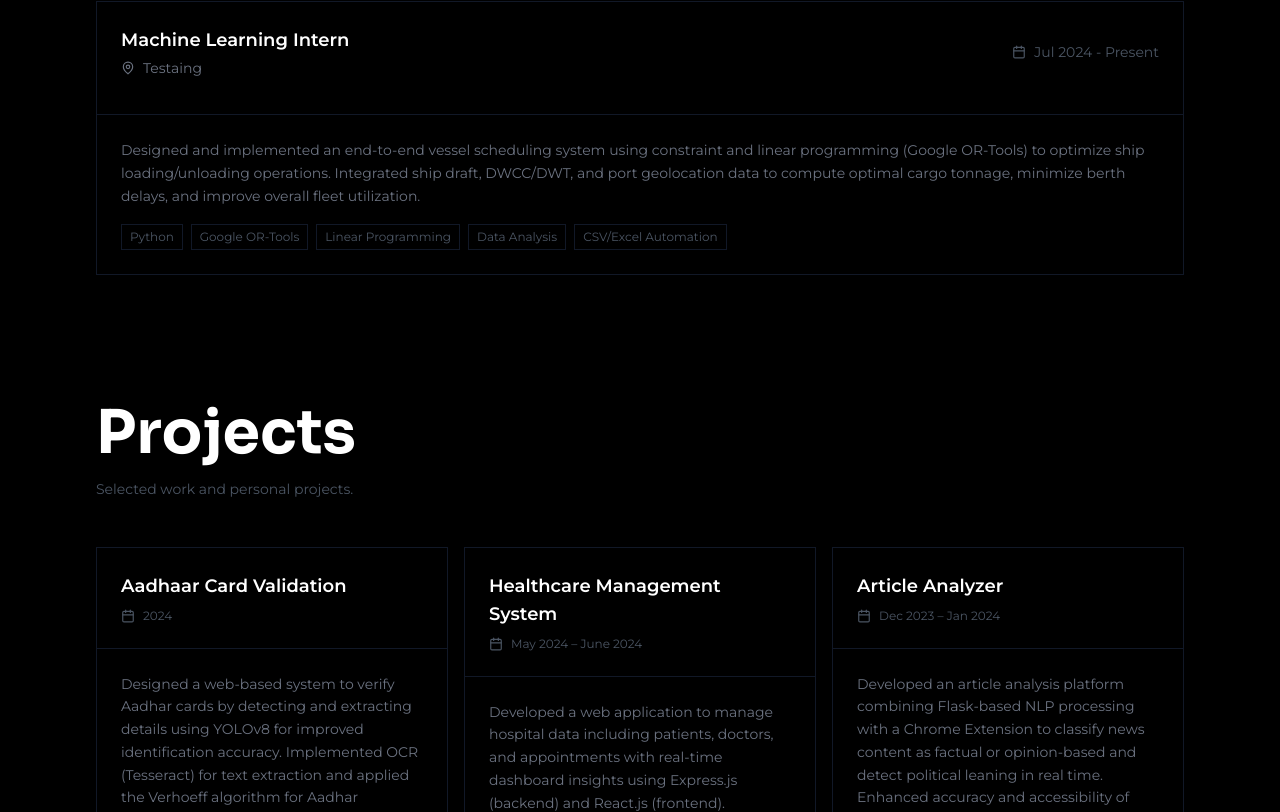
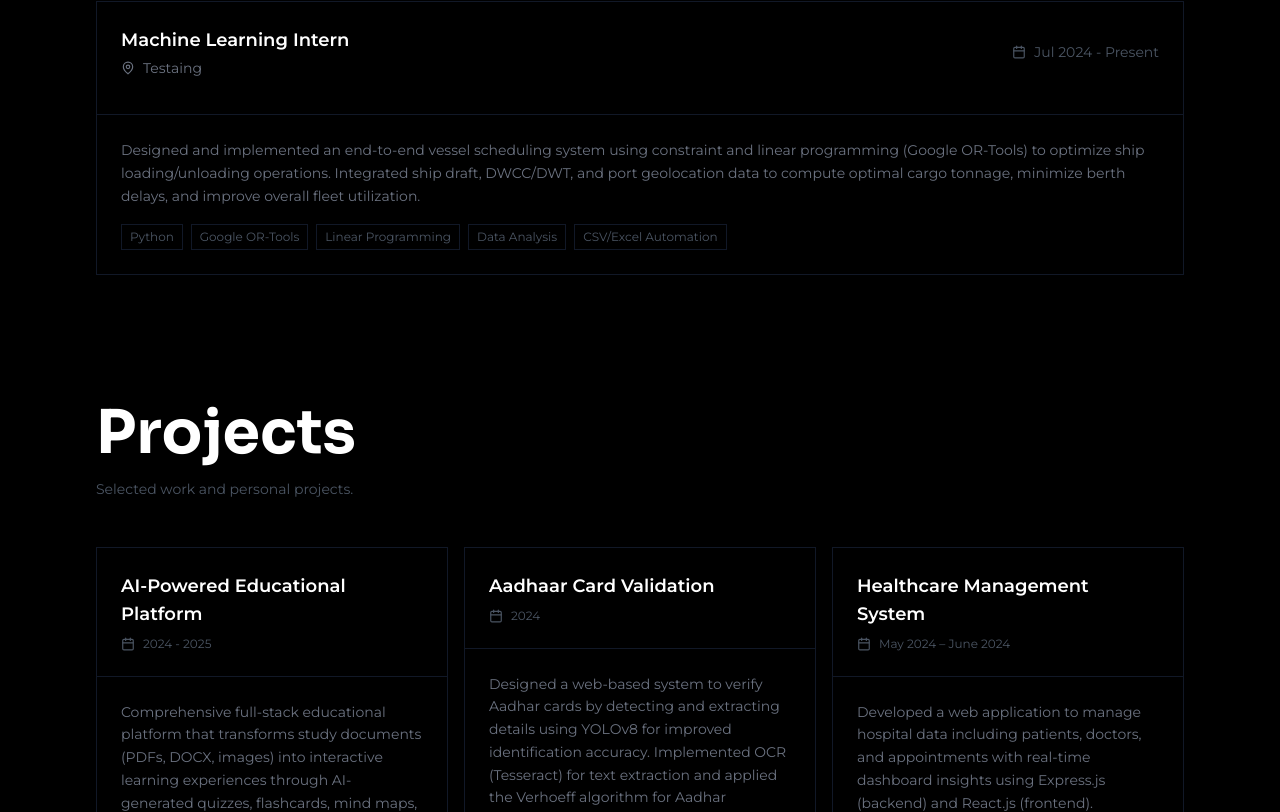
Before and after one commit to Utkarshjain1217/Utkarsh-portfolio, a React (Vite) app in the folder utkarsh-portfolio/: page / in a window 1280 px wide. Shown: the part 1988-2800 px from the top of the page. Built offline with nearby package versions, Linux system fonts and the light colour scheme; the HTML template or start-up script is replaced by a standard one.

Commit message:
Initial commit: Doc2Learn - AI-powered learning platform

```diff
--- a/utkarsh-portfolio/src/data/personalInfo.js
+++ b/utkarsh-portfolio/src/data/personalInfo.js
@@ -1,7 +1,6 @@
 export const personalInfo = {
   name: "Utkarsh Jain",
-  role: "Full Stack Developer",
-  tagline: "// C++ // REACT // NODE.JS",
+  role: "Developer & ML Enthusiast",
   about: "I partner with teams to turn ideas into products with clean interfaces, sharp decisions, and fast execution.",
   subtext: "Talk is cheap. Show me the code.",
   resume: "/images/Utkarsh_Jain_Resume.pdf",
--- a/utkarsh-portfolio/src/data/projectsData.js
+++ b/utkarsh-portfolio/src/data/projectsData.js
@@ -1,31 +1,41 @@
 export const projects = [
   {
     id: 1,
+    title: "AI-Powered Educational Platform",
+    period: "2024 - 2025",
+    description: "Comprehensive full-stack educational platform that transforms study documents (PDFs, DOCX, images) into interactive learning experiences through AI-generated quizzes, flashcards, mind maps, and intelligent chatbot assistance with real-time collaborative study rooms. Solves passive learning challenges by automating study material creation using RAG architecture and FAISS vector database for contextually accurate AI responses.",
+    technologies: ["React.js", "Vite", "Tailwind CSS", "Flask", "Python", "MongoDB", "Google Gemini AI", "Socket.IO", "Firebase", "FAISS", "Tesseract OCR"],
+    image: "/images/project1.jpg",
+    githubLink: "https://github.com/Utkarshjain1217/Doc2learn",
+    liveLink: "#"
+  },
+  {
+    id: 2,
     title: "Aadhaar Card Validation",
     period: "2024",
     description: "Designed a web-based system to verify Aadhar cards by detecting and extracting details using YOLOv8 for improved identification accuracy. Implemented OCR (Tesseract) for text extraction and applied the Verhoeff algorithm for Aadhar validation, enhancing verification efficiency and reducing false detections.",
     technologies: ["Python", "Flask", "YOLOv8", "OCR", "Tesseract", "Image Processing"],
-    image: "/images/project1.jpg",
+    image: "/images/project2.jpg",
     githubLink: "https://github.com/Utkarshjain1217",
     liveLink: "#"
   },
   {
-    id: 2,
+    id: 3,
     title: "Healthcare Management System",
     period: "May 2024 – June 2024",
     description: "Developed a web application to manage hospital data including patients, doctors, and appointments with real-time dashboard insights using Express.js (backend) and React.js (frontend). Enhanced data handling efficiency and system scalability for hospital administration through optimized SQL queries and structured database design.",
     technologies: ["React.js", "Node.js", "Express.js", "MySQL", "REST API", "JavaScript", "HTML", "CSS"],
-    image: "/images/project2.jpg",
+    image: "/images/project3.jpg",
     githubLink: "https://github.com/Utkarshjain1217/Healthcare_db",
     liveLink: "#"
   },
   {
-    id: 3,
+    id: 4,
     title: "Article Analyzer",
     period: "Dec 2023 – Jan 2024",
     description: "Developed an article analysis platform combining Flask-based NLP processing with a Chrome Extension to classify news content as factual or opinion-based and detect political leaning in real time. Enhanced accuracy and accessibility of media bias detection through efficient backend integration and keyword-based NLP techniques.",
     technologies: ["Python", "Flask", "NLTK", "HTML", "JavaScript", "Chrome Extension", "REST API", "Flask-CORS"],
-    image: "/images/project3.jpg",
+    image: "/images/project4.jpg",
     githubLink: "https://github.com/Utkarshjain1217",
     liveLink: "#"
   }
--- a/utkarsh-portfolio/src/index.css
+++ b/utkarsh-portfolio/src/index.css
@@ -7,6 +7,7 @@
   html {
     font-family: 'Montserrat', sans-serif;
     scroll-behavior: smooth;
+    scroll-padding-top: 80px;
   }
 
   body {
```
